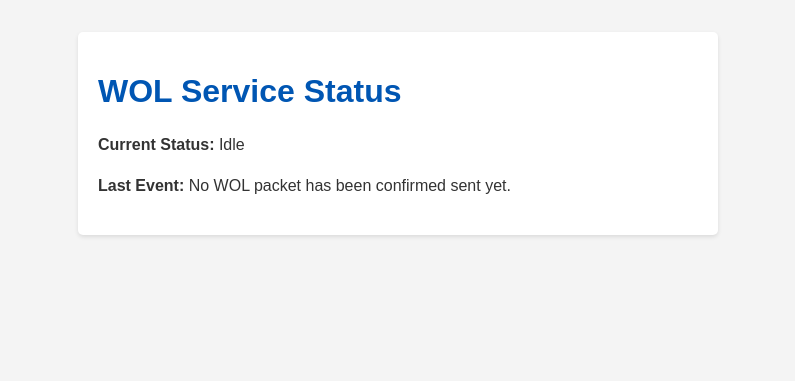
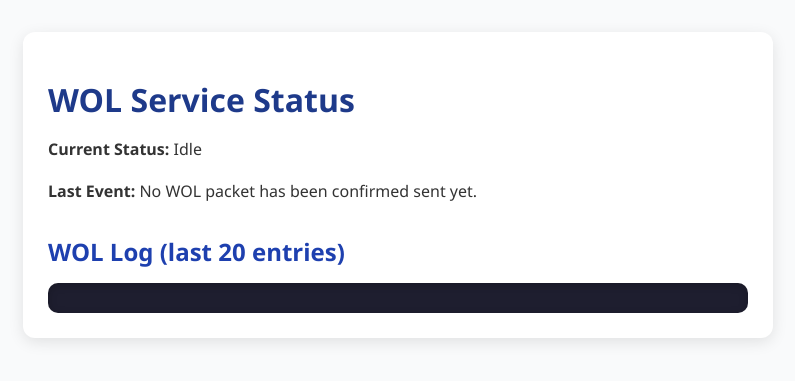
Before and after one commit to AlexSzczygielski/vps-wake-on-lan-no-ssh, a Flask app: page / in a window 1280 px wide. Shown: the top 381 px of the page, without its empty margins (242-1037 px from the left). Run offline with Flask 3, Linux system fonts and the light colour scheme; parts of the project's set-up code (start-up, migrations or seed data) failed here and were passed over.

Commit message:
Added logging

```diff
--- a/vps/app/models.py
+++ b/vps/app/models.py
@@ -1,68 +1,94 @@
 import os
 import time
 import datetime
+import logging
+logging.basicConfig(level=logging.INFO)
+
+def save_to_log(log_info:str, timestamp, LOG_FILE:str, newline_before=False, newline_after=False):
+    """Save log record."""
+    try:
+        ts_float = float(timestamp)
+        with open(LOG_FILE, "a") as f:
+                if newline_before:
+                    f.write("\n=====\n")
+
+                f.write(f"{log_info}: {time.ctime(ts_float)}\n")
+
+                if newline_after:
+                    f.write("\n")
+    except Exception as e:
+        logging.error(f"save_to_log in models.py failed: {e}")
+
+
 
 class WolState:
     # Both files hold only single record, it is deleted after each access
-    FLAG_FILE = "/tmp/wol.flag"
-    WOL_SENT_LOG = "/tmp/wol.sent"
+    WOL_REQUEST_FLAG = "/tmp/wol_request.flag"
+    WOL_RESULT_FLAG = "/tmp/wol_result.flag"
+    WOL_LOG = "/tmp/wol.log"
 
     @classmethod
-    def trigger(cls):
+    def trigger_request_flag(cls):
         """Saves new request flag with time stamp. It implements debouncing to prevent request flooding."""
         now = time.time()
-        if os.path.exists(cls.FLAG_FILE):
-            with open(cls.FLAG_FILE, "r") as f:
+        if os.path.exists(cls.WOL_REQUEST_FLAG):
+            with open(cls.WOL_REQUEST_FLAG, "r") as f:
                 last = float(f.read().strip())
             if now - last < 10:  # 10 sec cooldown
                 return  # ignore rapid triggers (flooding)
-        with open(cls.FLAG_FILE, "w") as f:
+        with open(cls.WOL_REQUEST_FLAG, "w") as f:
             f.write(str(now))
 
+        # Save to log
+        save_to_log("WOL REQUEST",str(now),cls.WOL_LOG, newline_before=True)
+
     @classmethod
-    def consume(cls):
+    def consume_request_flag(cls):
         """Checks if the request flag exists. Returns timestamp."""
-        if os.path.exists(cls.FLAG_FILE):
-            with open(cls.FLAG_FILE, "r") as f:
+        if os.path.exists(cls.WOL_REQUEST_FLAG):
+            with open(cls.WOL_REQUEST_FLAG, "r") as f:
                 time_stamp = f.read().strip()
-            os.remove(cls.FLAG_FILE)
+            os.remove(cls.WOL_REQUEST_FLAG)
             return time_stamp # Return timestamp of last request
         return None # no WOL request
 
     @classmethod
-    def save_wol_sent(cls,time_stamp):
+    def trigger_result_flag(cls,time_stamp):
         """Saves timestamps of successful WOL"""
-        with open(cls.WOL_SENT_LOG, "w") as f:
+        with open(cls.WOL_RESULT_FLAG, "w") as f:
             f.write(str(time_stamp))
 
+        # Save to log
+        save_to_log("Success Result WOL", str(time_stamp), cls.WOL_LOG)
+
     @classmethod
-    def return_and_delete_last_wol(cls):
+    def consume_result_flag(cls):
         """Checks if the last wol sent exists. Returns last wol sent timestamp."""
-        if os.path.exists(cls.WOL_SENT_LOG):
-            with open(cls.WOL_SENT_LOG, "r") as f:
+        if os.path.exists(cls.WOL_RESULT_FLAG):
+            with open(cls.WOL_RESULT_FLAG, "r") as f:
                 time_stamp = f.read().strip()
-            os.remove(cls.WOL_SENT_LOG)
+            os.remove(cls.WOL_RESULT_FLAG)
             return time_stamp # Return timestamp of last request
         return None # no WOL request
 
     @classmethod
-    def peek_flag(cls):
+    def peek_request_flag(cls):
         """Checks if the request flag exists without consuming it."""
-        if os.path.exists(cls.FLAG_FILE):
-            with open(cls.FLAG_FILE, "r") as f:
+        if os.path.exists(cls.WOL_REQUEST_FLAG):
+            with open(cls.WOL_REQUEST_FLAG, "r") as f:
                 return f.read().strip()
         return None
 
     @classmethod
-    def peek_wol_sent(cls):
+    def peek_result_flag(cls):
         """Checks the last WOL sent timestamp without consuming it."""
-        if os.path.exists(cls.WOL_SENT_LOG):
-            with open(cls.WOL_SENT_LOG, "r") as f:
+        if os.path.exists(cls.WOL_RESULT_FLAG):
+            with open(cls.WOL_RESULT_FLAG, "r") as f:
                 return f.read().strip()
         return None
 
 class RemoteMachineStatus:
-    LOG_FILE = "/tmp/remote_machine.log"
+    LOG_FILE = "/tmp/wol.log"
     FLAG_FILE = "/tmp/remote_machine.flag"
 
     @classmethod
@@ -76,11 +102,10 @@
             f.write(str(ts_float))
 
         # Save human-readable flag
-        with open(cls.LOG_FILE, "a") as f:
-            f.write(f"REMOTE_ON: {time.ctime(ts_float)}\n")
+        save_to_log("REMOTE_ON", ts_float, cls.LOG_FILE, newline_after=True)
 
     @classmethod
-    def consume(cls):
+    def consume_request_flag(cls):
         """Checks if the ON flag exists. Returns timestamp."""
         if os.path.exists(cls.FLAG_FILE):
             with open(cls.FLAG_FILE, "r") as f:
--- a/vps/app/routes.py
+++ b/vps/app/routes.py
@@ -1,13 +1,14 @@
 from flask import Blueprint, request, current_app, render_template
 import datetime
 from .models import WolState, RemoteMachineStatus
+import os
 
 main = Blueprint('main', __name__)
 
 @main.route('/')
 def index():
-    wol_pending_ts = WolState.peek_flag()
-    last_wol_sent_ts = WolState.peek_wol_sent()
+    wol_pending_ts = WolState.peek_request_flag()
+    last_wol_sent_ts = WolState.peek_result_flag()
 
     status = "Idle"
     if wol_pending_ts:
@@ -25,7 +26,24 @@
         except (ValueError, TypeError):
             last_wol_info = "Last WOL packet was confirmed, but timestamp is invalid."
 
-    return render_template('index.html', status=status, last_wol_info=last_wol_info)
+    # Read last 20 lines of the WOL log and reverse them
+    log_lines = []
+    log_file = WolState.WOL_LOG
+    if os.path.exists(log_file):
+        try:
+            with open(log_file, "r") as f:
+                log_lines = f.readlines()[-20:]  # last 20 lines
+            log_lines.reverse()  # newest first
+        except Exception as e:
+            log_lines = [f"Failed to read log: {e}\n"]
+
+    return render_template(
+        'index.html',
+        status=status,
+        last_wol_info=last_wol_info,
+        log_lines=log_lines
+    )
+
 
 @main.route('/wol_request')
 def wol_request():
@@ -35,7 +53,7 @@
     if token != current_app.config['TOKEN']:
         return "Forbidden", 403
 
-    WolState.trigger()
+    WolState.trigger_request_flag()
     return "Request accepted", 202
 
 @main.route('/wol_command')
@@ -46,7 +64,7 @@
     if token != current_app.config['TOKEN']:
         return "Forbidden", 403
 
-    response = WolState.consume()
+    response = WolState.consume_request_flag()
     if response:
         return response
 
@@ -61,7 +79,7 @@
     if token != current_app.config['TOKEN']:
         return "Forbidden", 403
 
-    WolState.save_wol_sent(ts)
+    WolState.trigger_result_flag(ts)
     return "ACK received", 200
 
 @main.route('/wol_status', methods=['GET'])
@@ -71,7 +89,7 @@
     if token != current_app.config['TOKEN']:
         return "Forbidden", 403
 
-    response = WolState.return_and_delete_last_wol()
+    response = WolState.consume_result_flag()
     if response:
         return "WOL_SENT", 200
     return {"status": "none", "message": "No WOL sent yet"}, 200
@@ -96,7 +114,7 @@
     if token != current_app.config['TOKEN']:
         return "Forbidden", 403
 
-    response = RemoteMachineStatus.consume()
+    response = RemoteMachineStatus.consume_request_flag()
     if response:
         return "REMOTE_ON", 200
     return {"status": "none", "message": "REMOTE_DOWN"}, 200
--- a/vps/app/templates/index.html
+++ b/vps/app/templates/index.html
@@ -4,10 +4,50 @@
 <meta charset="UTF-8">
 <title>WOL VPS Status</title>
 <style>
-        body { font-family: sans-serif; background-color: #f4f4f4; color: #333; margin: 2em; }
-        .container { max-width: 600px; margin: 0 auto; padding: 20px; background-color: #fff; border-radius: 5px; box-shadow: 0 2px 4px rgba(0,0,0,0.1); }
-        h1 { color: #0056b3; }
-        p { line-height: 1.6; }
+    body {
+        font-family: 'Segoe UI', Tahoma, Geneva, Verdana, sans-serif;
+        background-color: #f9fafb;
+        color: #333;
+        margin: 2em;
+    }
+    .container {
+        max-width: 700px;
+        margin: 0 auto;
+        padding: 25px;
+        background-color: #ffffff;
+        border-radius: 12px;
+        box-shadow: 0 4px 15px rgba(0,0,0,0.1);
+    }
+    h1 {
+        color: #1e3a8a;
+        margin-bottom: 15px;
+    }
+    p {
+        line-height: 1.6;
+        margin-bottom: 10px;
+    }
+    h2 {
+        margin-top: 30px;
+        margin-bottom: 15px;
+        color: #1e40af;
+    }
+    .log-container {
+        background-color: #1e1e2f;
+        color: #f8f8f2;
+        font-family: 'Fira Code', monospace;
+        font-size: 0.9rem;
+        padding: 15px;
+        border-radius: 10px;
+        max-height: 350px;
+        overflow-y: auto;
+        box-shadow: inset 0 2px 8px rgba(0,0,0,0.2);
+    }
+    .log-line {
+        padding: 2px 0;
+    }
+    .log-line.request { color: #fbbf24; }   /* yellow/orange for REQUEST */
+    .log-line.success { color: #22c55e; }   /* green for SUCCESS */
+    .log-line.error { color: #ef4444; }     /* red for errors */
 </style>
 </head>
 <body>
@@ -15,6 +55,27 @@
     <h1>WOL Service Status</h1>
     <p><strong>Current Status:</strong> {{ status }}</p>
     <p><strong>Last Event:</strong> {{ last_wol_info }}</p>
+
+    <h2>WOL Log (last 20 entries)</h2>
+    <div class="log-container" id="log-container">
+        {% for line in log_lines %}
+            {% set cls = '' %}
+            {% if 'REQUEST' in line %}
+                {% set cls = 'request' %}
+            {% elif 'Success' in line %}
+                {% set cls = 'success' %}
+            {% elif 'Failed' in line or 'error' in line %}
+                {% set cls = 'error' %}
+            {% endif %}
+            <div class="log-line {{ cls }}">{{ line.strip() }}</div>
+        {% endfor %}
     </div>
+</div>
+
+<script>
+// Auto-scroll to bottom (newest entries first)
+const logContainer = document.getElementById('log-container');
+logContainer.scrollTop = logContainer.scrollHeight;
+</script>
 </body>
 </html>
```
Also changed, not shown: vps-index.py (+12 -12 lines). Lines whose indentation alone changed are shown as unchanged.
